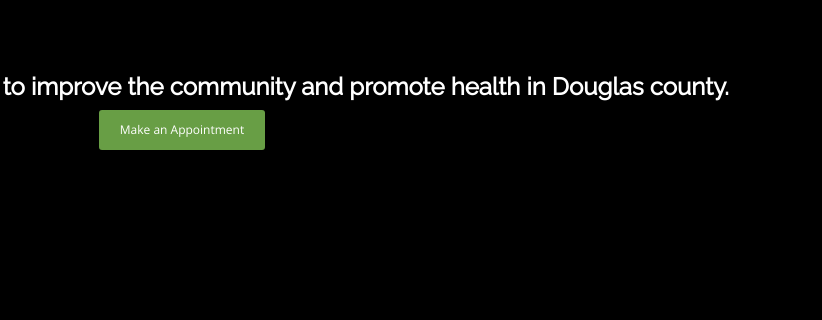
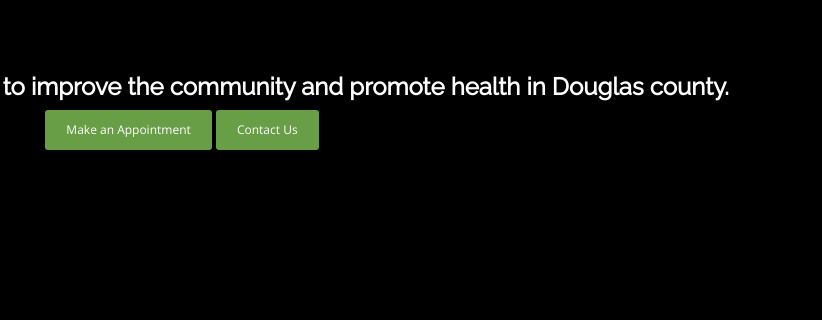
Before and after one commit to dpaster52/gh-pages, a website: page index.html in a window 1280 px wide. Shown: the part 246-566 px from the top of the page, 458-1280 px from the left. Drawn offline with nearby package versions, Linux system fonts and the light colour scheme; a web font is replaced by a local one.

Commit message:
Added link to book

```diff
--- a/index.html
+++ b/index.html
@@ -97,7 +97,8 @@
                 </div> -->
                 <div class="banner-text text-center">
                   <h3 style="color:white">Family oriented business looking to improve the community and promote health in Douglas county.</h3>
-                  <a href="#contact" class="btn btn-appoint">Make an Appointment</a>
+                  <a href="https://fb.com/book/alleviationwellnesschiropractic/" target="_blank" class="btn btn-appoint">Make an Appointment</a>
+                  <a href="#contact" class="btn btn-appoint">Contact Us</a>
                 </div>
                 <!-- <div class="overlay-detail text-center">
                   <a href="#service"><i class="fa fa-angle-down"></i></a>
```
